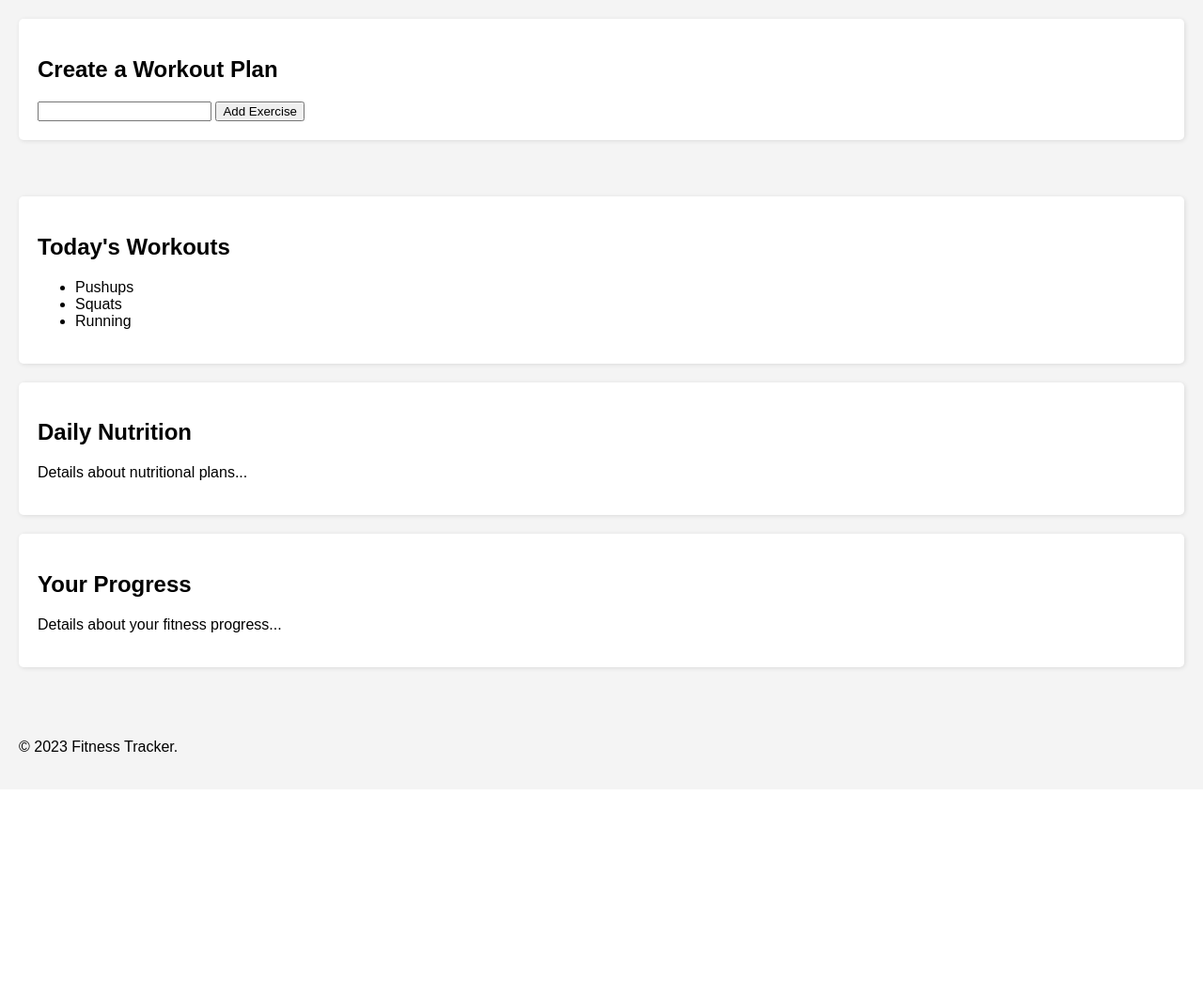
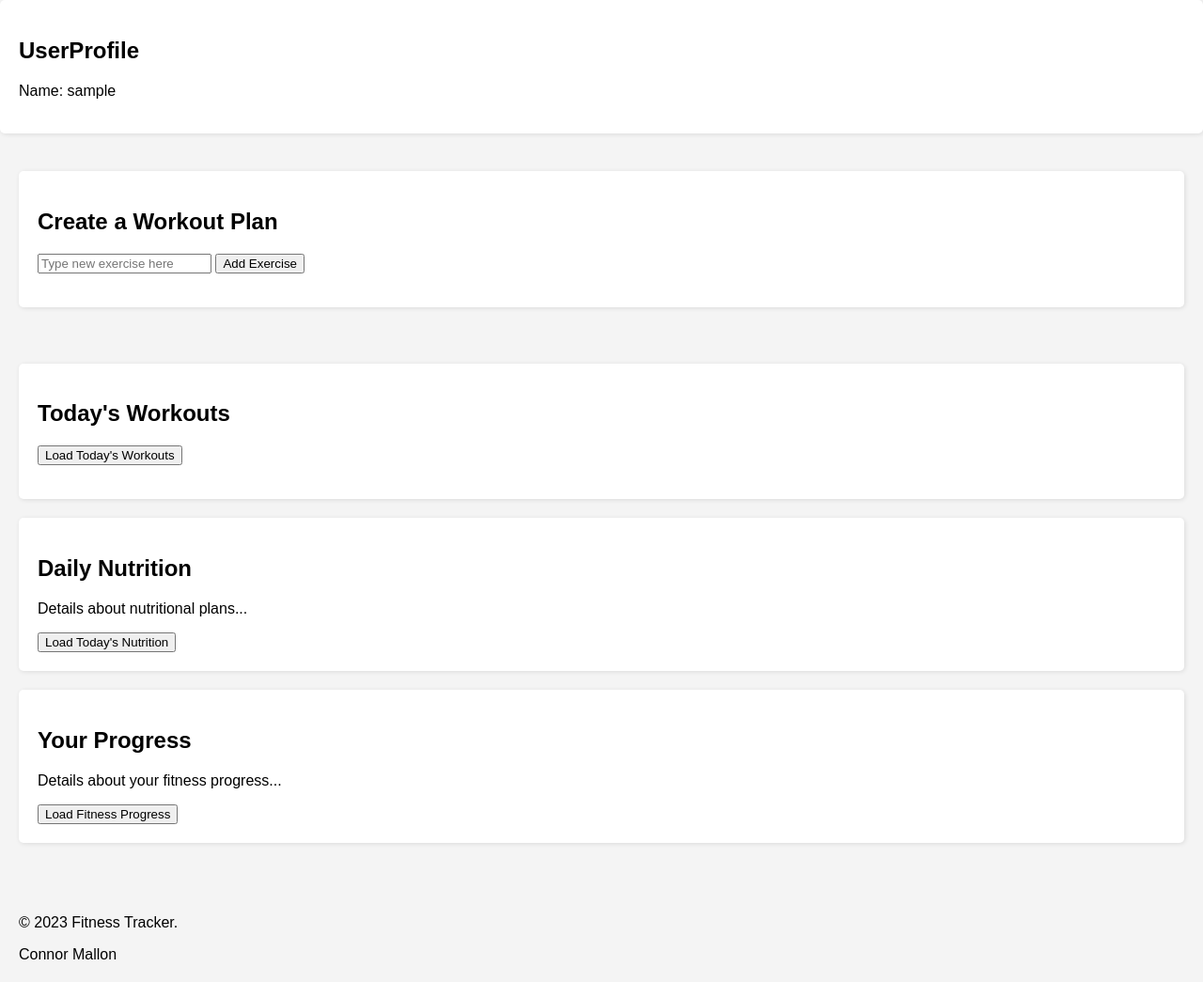
Before and after one commit to ConnorM2020/PersonalFitnessApp, a Flask app: page / in a window 1280 px wide. Shown: the part 150-1195 px from the top of the page at 94% size. Before the commit the page ends 950 px from the top, so only its background shows below. Run offline with Flask 3, Linux system fonts and the light colour scheme; the visitor is signed in with stand-in values (Sample User, id 1).

Commit message:
Add exercies and fix profile

```diff
--- a/app.py
+++ b/app.py
@@ -1,5 +1,5 @@
 from flask import Flask, render_template, request, redirect, url_for, session
-from workouts import get_todays_workouts
+from templates.workouts import get_todays_workouts
 app = Flask(__name__)
 app.secret_key = 'your_secret_key'  # You should set a secret key for session handling
 
@@ -14,6 +14,11 @@ def login():
         return redirect(url_for('home'))
     return render_template('login.html')
 
+@app.route('/logout')
+def logout():
+    session.pop('username', None)  # Remove 'username' from session
+    return redirect(url_for('login'))
+
 @app.route('/')
 def home():
     if 'username' in session:
--- a/templates/frontend.html
+++ b/templates/frontend.html
@@ -12,49 +12,52 @@
         <a href="#nutrition">Nutrition</a>
         <a href="#progress">Progress</a>
     </nav>
+
+    <section id="profile" class="card">
+        <h2>UserProfile</h2>
+        <p>Name: <span id="user-name-display">{{ username }}</span></p>
+
+    </section>
     <div class="container">
         <section id="createworkout" class="card">
             <h2>Create a Workout Plan</h2>
-            <input type="text" id="searchInput">
+            <input type="text" id="newExerciseInput" placeholder="Type new exercise here">
                 <!-- The list items will be added by the JavaScript function -->
-                <button onclick="addExercise();">Add Exercise</button>
+                <button type="button" onclick="addExercise(event);">Add Exercise</button>
+                <ul id="exerciseList"></ul>
         </section>
     </div>
     <div class="container">
         <section id="workouts" class="card">
             <h2>Today's Workouts</h2>
+            <button type="button" onclick="getTodaysWorkouts();">Load Today's Workouts</button>
             <ul id="workoutsList">
-                <!-- The list items will be added by the JavaScript function -->
-            </ul>
-        </section>
-
         </section>
 
         <!-- Nutrition Section -->
         <section id="nutrition" class="card">
             <h2>Daily Nutrition</h2>
             <p>Details about nutritional plans...</p>
+            <button type="button" onclick="getTodaysNutrition();">Load Today's Nutrition</button>
         </section>
 
         <!-- Progress Section -->
         <section id="progress" class="card">
             <h2>Your Progress</h2>
             <p>Details about your fitness progress...</p>
+            <button type="button" onclick="getFitnessProg();">Load Fitness Progress</button>
         </section>
     </div>
 
-    <!-- Add footer -->
+    <!-- FOOTER -->
     <footer class="container">
         <p>© 2023 Fitness Tracker.</p>
+        <p2>Connor Mallon</p2>
     </footer>
+
 <script>
 function getWorkouts() {
     // Dummy data for example
-    var workouts = [
-            "Pushups",
-            "Squats",
-            "Running"
-        ];
     // Assuming you have an element with id 'workoutsList'
     var workoutsListElement = document.getElementById('workoutsList');
     workoutsListElement.innerHTML = ''; // Clear existing list
@@ -62,9 +65,6 @@ function getWorkouts() {
     workoutsListElement.innerHTML += '<li>' + workout + '</li>';
     });
     }
-        // Call getWorkouts on page load
-        window.onload = getWorkouts;
-
 function searchWorkouts() {
     var input, filter, ul, li, a, i, txtValue;
     input = document.getElementById('searchInput');
@@ -82,9 +82,40 @@ function searchWorkouts() {
         }
     }
 }
+function addExercise() {
+    event.preventDefault();
+    var input = document.getElementById('newExerciseInput');
+    var exerciseName = input.value; // Get the value from the input
+    var list = document.getElementById('exerciseList');
 
+    if (exerciseName.trim() !== '') {
+        var listItem = document.createElement('li'); // Create a new list item
+        listItem.textContent = exerciseName; // Set the text of the list item to the exercise name
+        list.appendChild(listItem); // Add the list item to the list
+    }
+    input.value = '';
+}
+function getTodaysWorkouts() {
+    // Clear any previous workout data
+    const workoutsListElement = document.getElementById('workoutsList');
+    workoutsListElement.innerHTML = '';
+    // Fetch today's workouts from the backend
+    fetch('/api/workouts/today')
+        .then(response => response.json())
+        .then(workouts => {
+            // Populate the workouts list with fetched data
+            workouts.forEach(workout => {
+                const listItem = document.createElement('li');
+                listItem.textContent = workout.name; // Replace 'name' with the actual property
+                workoutsListElement.appendChild(listItem);
+            });
+        })
+        .catch(error => {
+            console.error('Error fetching workouts:', error);
+            workoutsListElement.innerHTML = '<li>Error loading workouts.</li>';
+        });
+}
 </script>
-
 </body>
 <head>
     <meta charset="UTF-8">
--- a/workouts.py
+++ b/templates/workouts.py
@@ -9,6 +9,13 @@ workouts = {
     "2023-12-25": ["Pull-ups", "Lunges", "Cycling"]
     # Add more days and workouts as needed
 }
+def index():
+    todays_workouts = get_todays_workouts()
+    return render_template('frontend.html', workouts=todays_workouts)
+
 def get_todays_workouts():
     today_date = datetime.date.today().isoformat()  # Get today's date in YYYY-MM-DD format
     return workouts.get(today_date, ["Rest Day"])
+
+if __name__ == '__main__':
+    app.run(debug=True)
```
Lines whose indentation alone changed are shown as unchanged.
